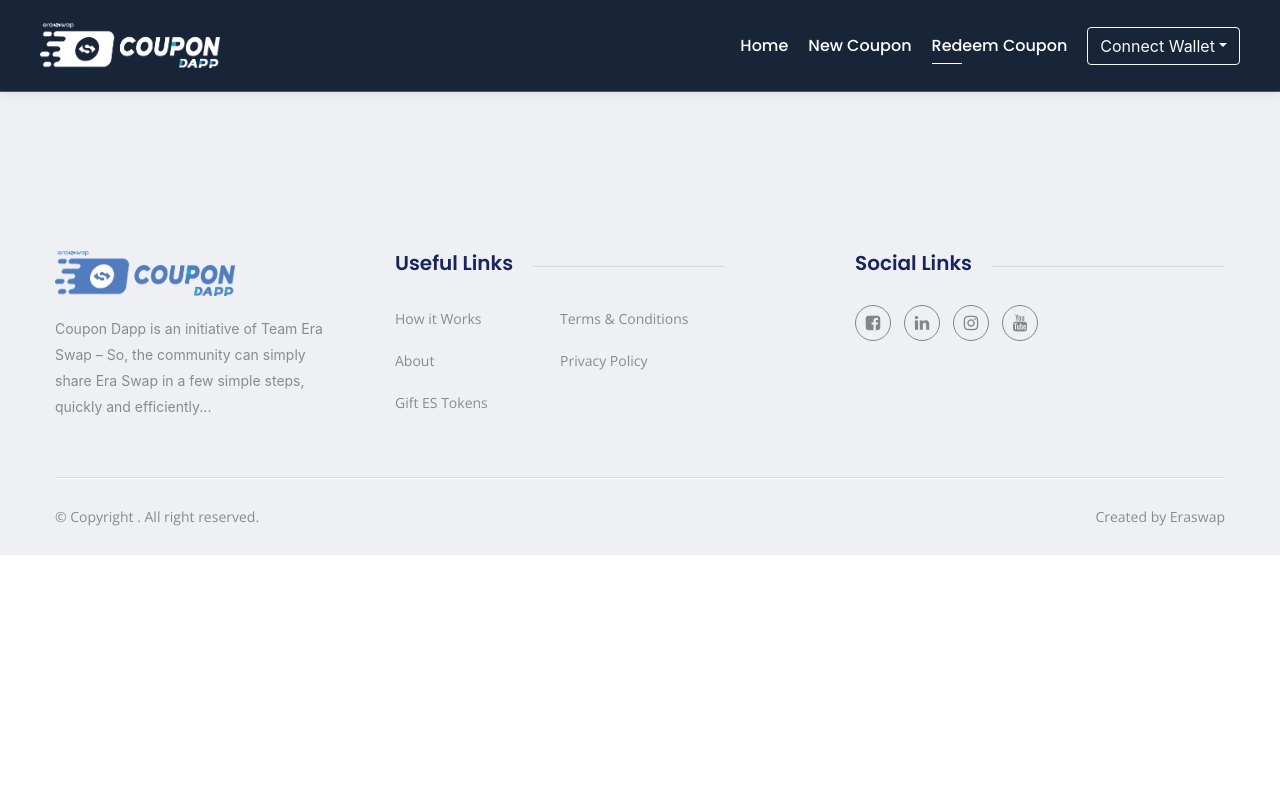
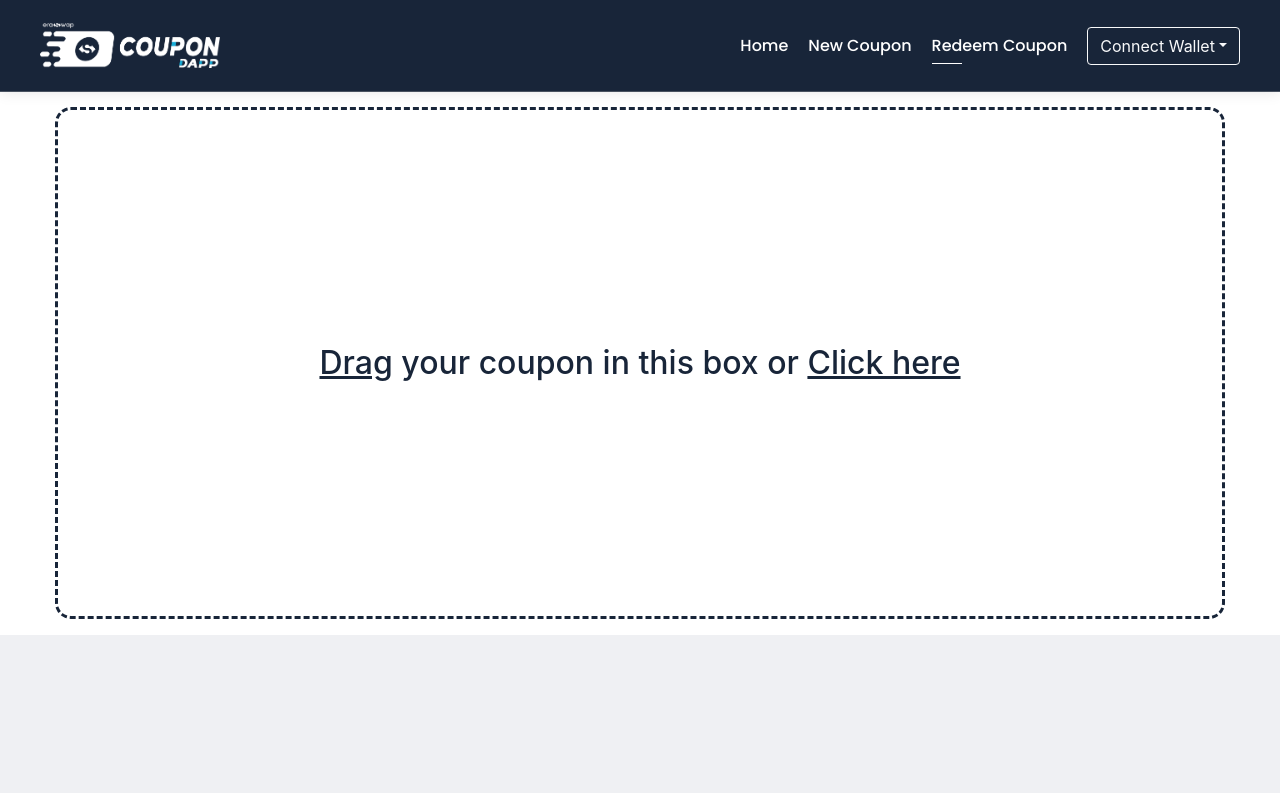
Before and after one commit to KMPARDS/coupon-dapp-react, a React (Create React App) app: page /redeem in a window 1280 px wide. Shown: the top 793 px of the page. Built offline with nearby package versions, Linux system fonts and the light colour scheme; a web font is replaced by a local one.

Commit message:
add file select and file drag

```diff
--- a/src/App.css
+++ b/src/App.css
@@ -68,3 +68,22 @@
   margin-top: 1rem;
   font-size: 1.5rem;
 }
+
+/* Redeem Coupon CSS */
+
+#redeem-file-drag {
+  border: 3px solid #182539;
+  border-radius: 1rem;
+  border-style: dashed;
+  margin: 1rem auto;
+  padding: 30vh 1rem;
+  text-align: center;
+  color: #182539;
+  font-weight: 500;
+  font-size: 2rem;
+  cursor: pointer;
+}
+
+#redeem-file-drag .alert {
+  margin-top: 1rem;
+}
--- a/src/App.js
+++ b/src/App.js
@@ -7,6 +7,7 @@ import Navbar from './components/Navbar/Navbar';
 import Footer from './components/Footer/Footer';
 import Home from './components/Home/Home';
 import NewCoupon from './components/NewCoupon/NewCoupon';
+import RedeemCoupon from './components/RedeemCoupon/RedeemCoupon';
 
 function App() {
   return (
@@ -15,6 +16,7 @@ function App() {
       <Switch>
         <Route path="/" exact component={Home} />
         <Route path="/new" exact component={NewCoupon} />
+        <Route path="/redeem" exact component={RedeemCoupon} />
       </Switch>
       <Footer />
     </BrowserRouter>
--- /dev/null
+++ b/src/components/RedeemCoupon/RedeemCoupon.js
@@ -0,0 +1,116 @@
+import React, { Component } from 'react';
+import { Alert } from 'react-bootstrap';
+
+export default class extends Component {
+  state = {
+    fileBeingDragged: false,
+    fileError: '',
+    couponJson: null,
+  };
+
+  componentDidMount = () => {
+    const dropArea = document.getElementById('redeem-file-drag');
+
+    function preventDefaults(e) {
+      e.preventDefault();
+      e.stopPropagation();
+    }
+
+    function preventDefaultAnd(callback) {
+      return (event) => {
+        preventDefaults(event);
+        callback(event);
+      };
+    }
+
+    dropArea.addEventListener(
+      'dragenter',
+      preventDefaultAnd((event) => {
+        this.setState({ fileBeingDragged: true, fileError: '' });
+      }),
+      false
+    );
+
+    dropArea.addEventListener('dragover', preventDefaults, false);
+
+    dropArea.addEventListener(
+      'dragleave',
+      preventDefaultAnd((event) => {
+        this.setState({ fileBeingDragged: false });
+      }),
+      false
+    );
+
+    dropArea.addEventListener(
+      'drop',
+      preventDefaultAnd((event) => {
+        this.setState({ fileBeingDragged: false });
+        let dt = event.dataTransfer;
+        let files = dt.files;
+
+        this.handleFileEvent({ target: { files } });
+      }),
+      false
+    );
+  };
+
+  handleFileEvent = (e) => {
+    try {
+      let reader = new FileReader();
+      const filename = e.target.files[0].name;
+
+      reader.onload = (event) => {
+        this.handleFileContent(event.target.result, filename);
+      };
+
+      reader.readAsText(e.target.files[0]);
+    } catch (error) {
+      console.log(error);
+    }
+  };
+
+  handleFileContent = (content, fileName) => {
+    console.log({ content, fileName });
+    const fileNameArr = fileName.split('.');
+    const fileExtension = fileNameArr[fileNameArr.length - 1];
+    if (fileExtension === 'coupondapp') {
+      this.setState({ couponJson: JSON.parse(content) });
+    } else {
+      this.setState({
+        fileError: `File with extension ${fileExtension}, is not a valid coupon dapp coupon`,
+      });
+    }
+  };
+
+  render = () => (
+    <>
+      <div className="container">
+        <input
+          type="file"
+          id="coupon-hidden-input"
+          style={{ display: 'none' }}
+          accept=".coupondapp"
+          onChange={(e) => this.handleFileEvent(e)}
+        />
+        <div
+          id="redeem-file-drag"
+          onClick={() => {
+            document.getElementById('coupon-hidden-input').click();
+          }}
+        >
+          {!this.state.fileBeingDragged ? (
+            <>
+              <u>Drag</u> your coupon in this box or <u>Click here</u>
+            </>
+          ) : (
+            <>Drop the file!</>
+          )}
+
+          {this.state.fileError ? (
+            <Alert variant="danger">{this.state.fileError}</Alert>
+          ) : null}
+        </div>
+      </div>
+    </>
+  );
+}
```
